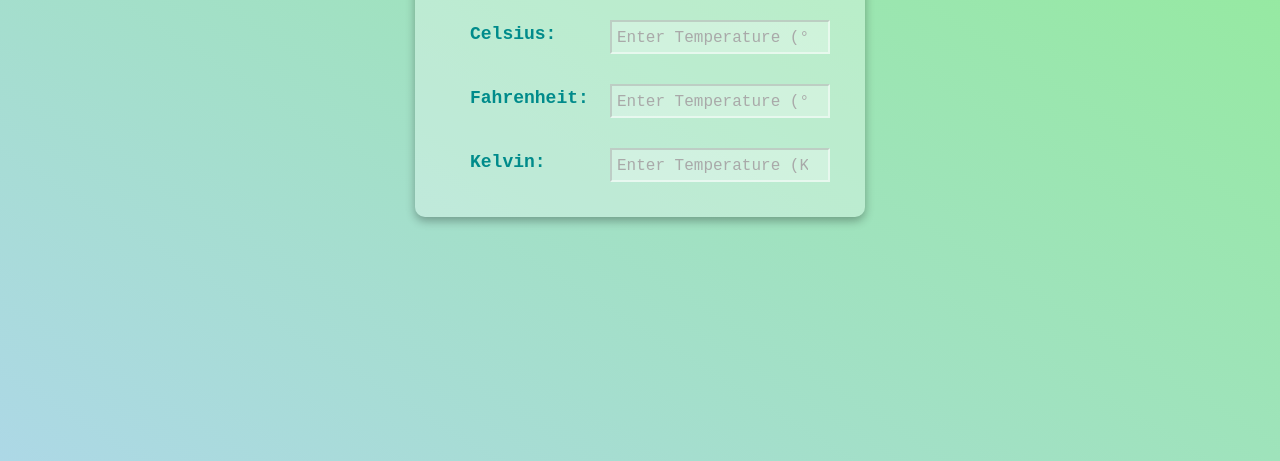
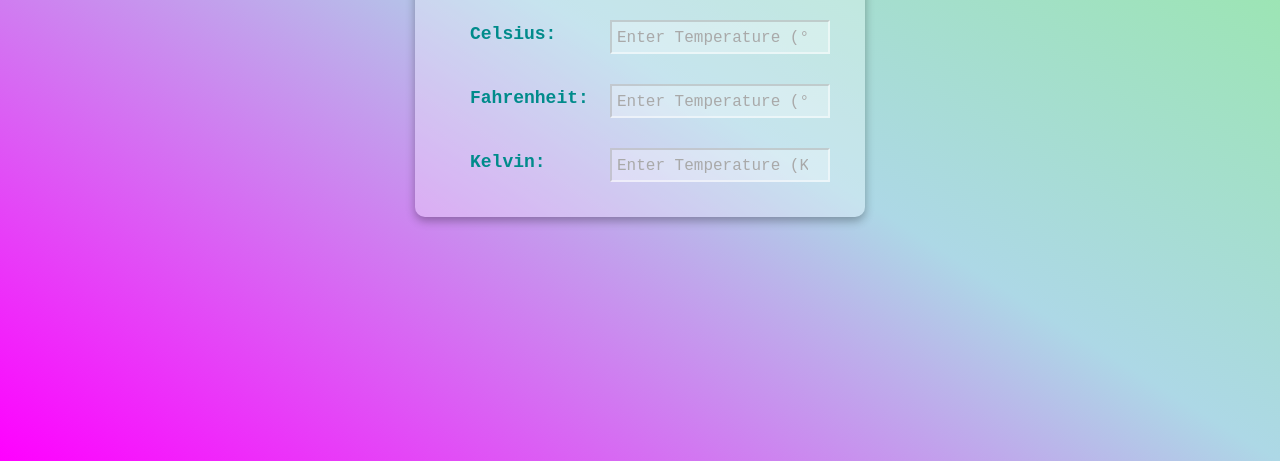
Before and after one commit to Paveluk98/temperature-converter, a plain HTML site: page index.html in a window 1280 px wide. Shown: the part 339-800 px from the top of the page. Drawn offline with Linux system fonts and the light colour scheme.

Commit message:
Changed background color

```diff
--- a/style.css
+++ b/style.css
@@ -8,7 +8,7 @@ body
   margin: 0;
   padding: 0;
   box-sizing: border-box;
-  background: linear-gradient(to left bottom, lightgreen, lightblue);
+  background: linear-gradient(to left bottom, lightgreen, lightblue, magenta);
   min-height: 100vh;
   display: flex;
   justify-content: center;
```
